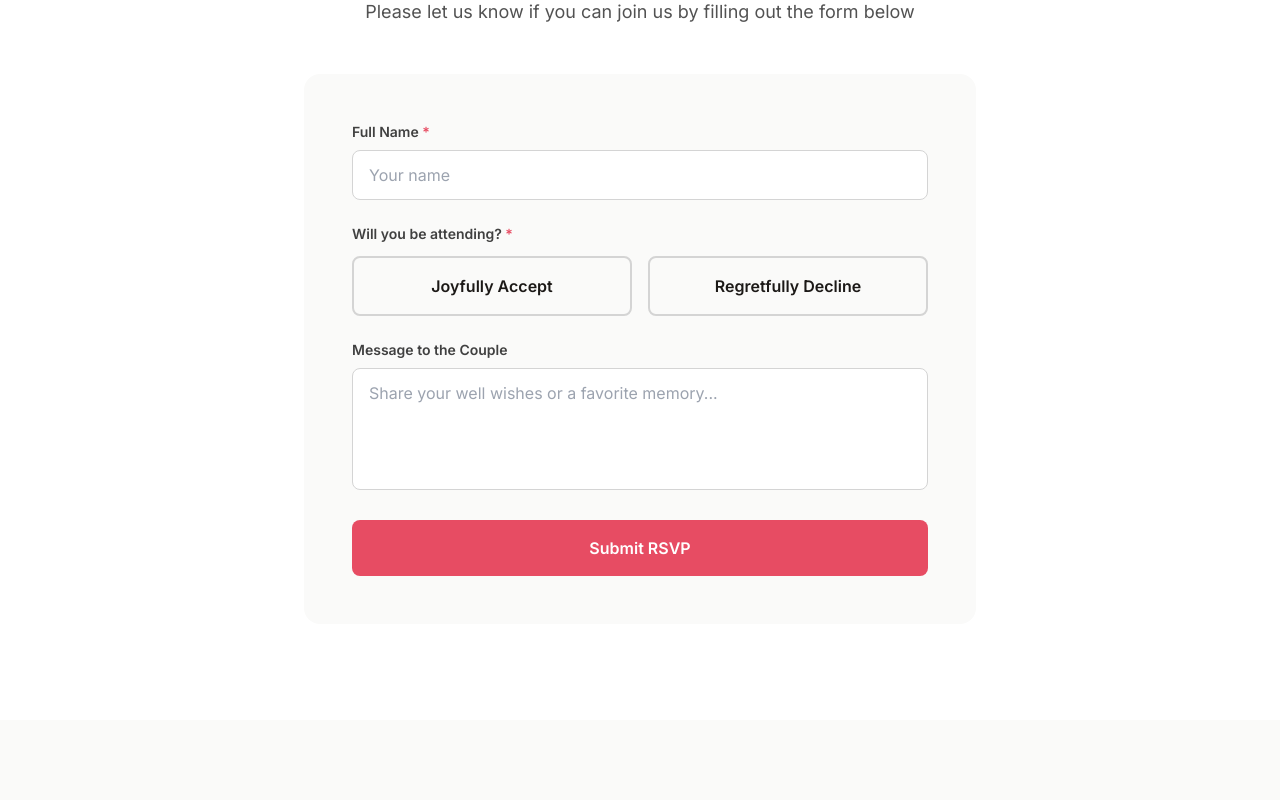
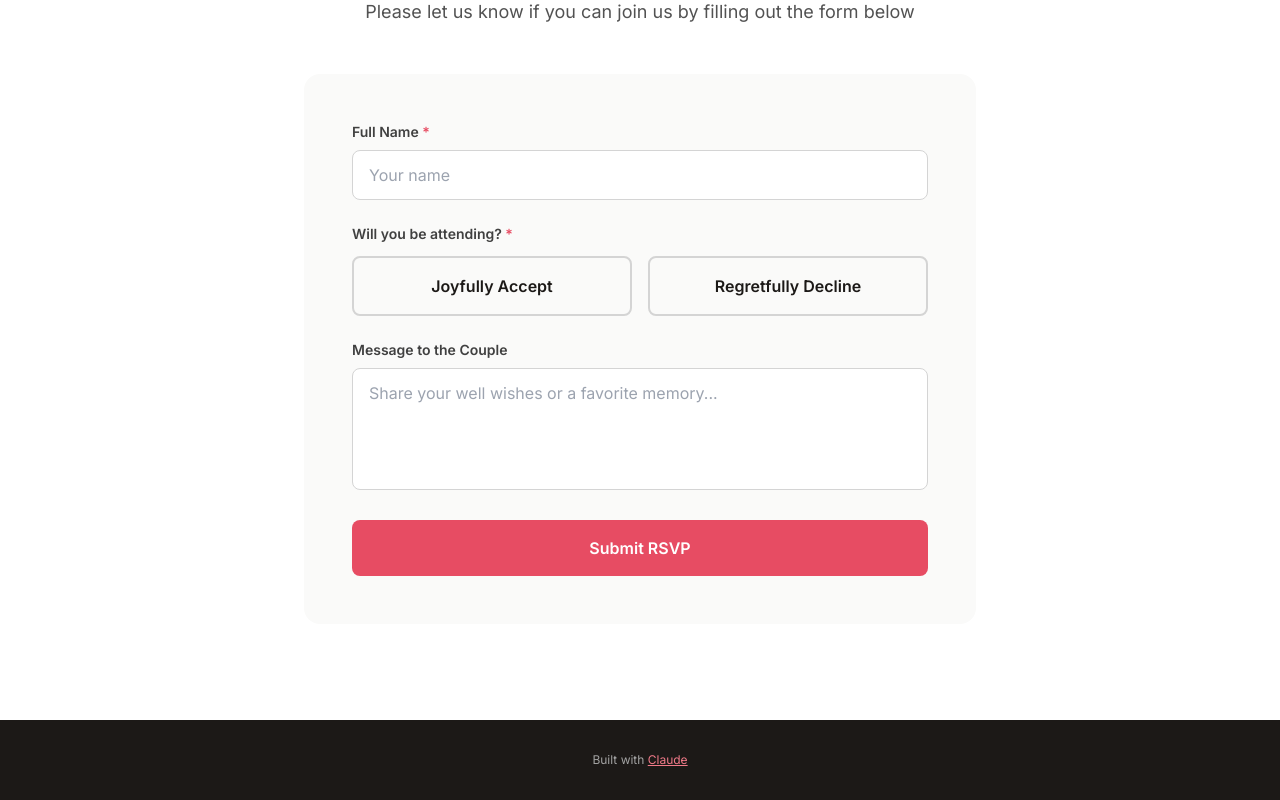
Before and after one commit to AadityaSapate/wedding-invite, a Next.js app: page / in a window 1280 px wide. Shown: the part 3256-4056 px from the top of the page. Before the commit the page ends 3976 px from the top, so only its background shows below. Built offline with nearby package versions, Linux system fonts and the light colour scheme; a web font is replaced by a local one.

Commit message:
added footer

```diff
--- a/src/app/page.tsx
+++ b/src/app/page.tsx
@@ -2,14 +2,18 @@ import { Hero } from '@/components/sections/Hero';
 import { EventDetails } from '@/components/sections/EventDetails';
 import { PhotoGallery } from '@/components/sections/PhotoGallery';
 import { RSVPForm } from '@/components/sections/RSVPForm';
+import { Footer } from '@/components/Footer';
 
 export default function Home() {
   return (
+    <>
       <main className="min-h-screen">
         <Hero />
         <EventDetails />
         <PhotoGallery />
         <RSVPForm />
       </main>
+      <Footer />
+    </>
   );
 }
--- /dev/null
+++ b/src/components/Footer.tsx
@@ -0,0 +1,19 @@
+export function Footer() {
+  return (
+    <footer className="bg-neutral-900 text-neutral-300 py-8">
+      <div className="max-w-6xl mx-auto px-4 text-center">
+        <p className="text-xs text-neutral-400">
+          Built with{' '}
+          <a
+            href="https://claude.ai"
+            target="_blank"
+            rel="noopener noreferrer"
+            className="text-primary-400 hover:text-primary-300 transition-colors underline"
+          >
+            Claude
+          </a>
+        </p>
+      </div>
+    </footer>
+  );
+}
```
Lines whose indentation alone changed are shown as unchanged.
